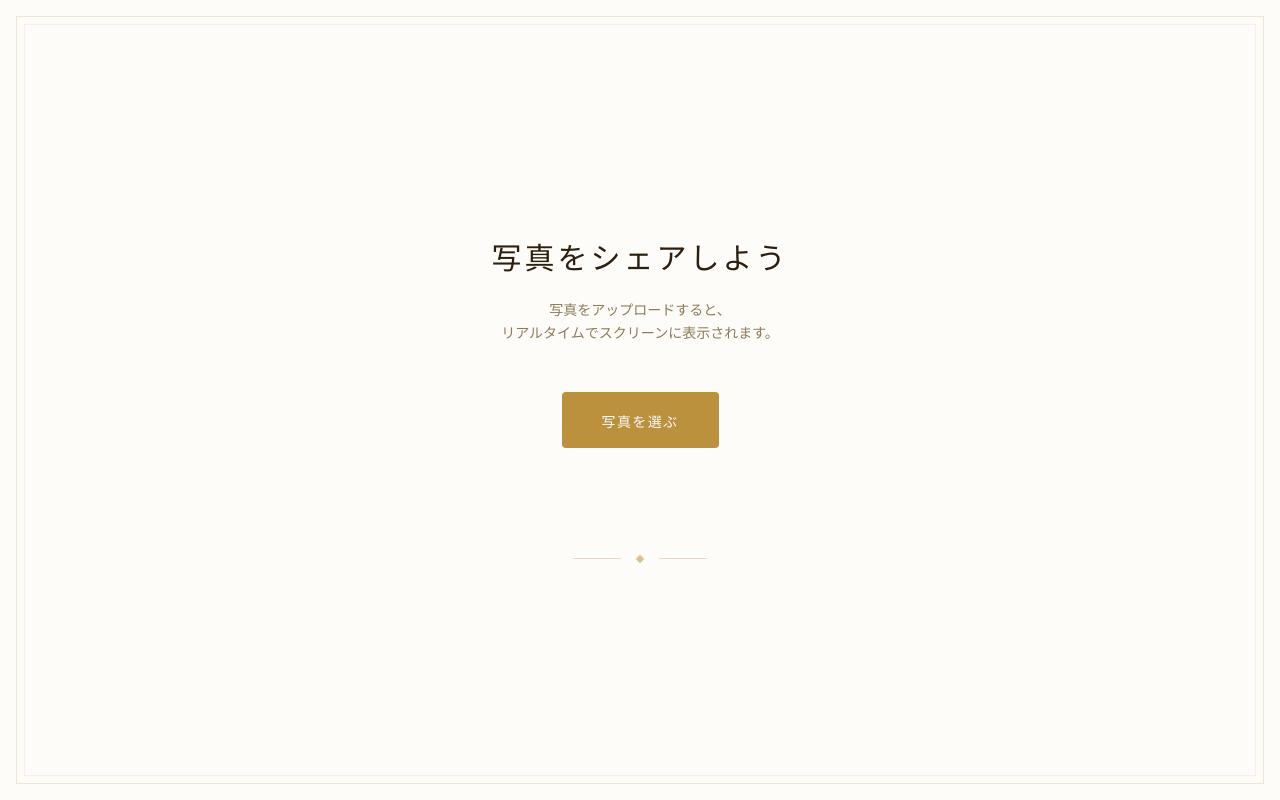
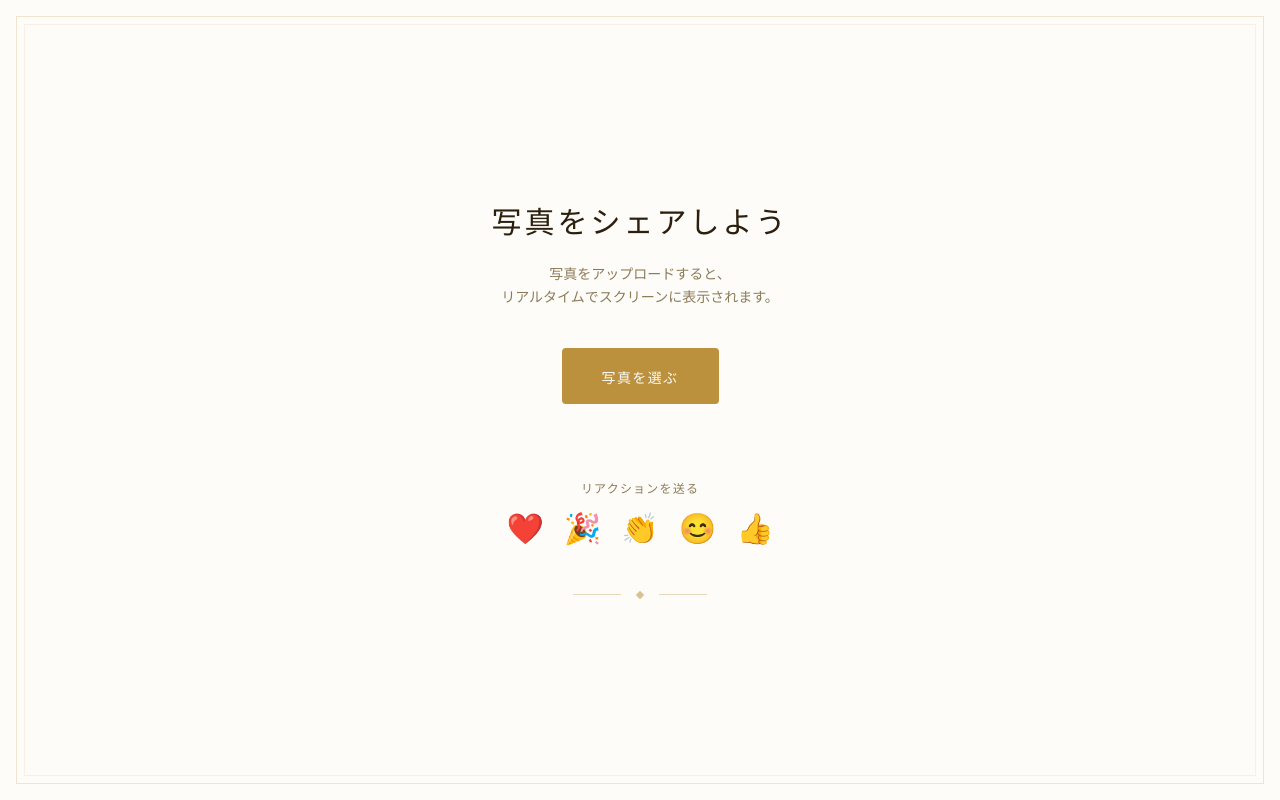
Before and after one commit to horii203/realtime-slide, a Next.js app: page /upload in a window 1280 px wide. Built offline with nearby package versions, Linux system fonts and the light colour scheme.

Commit message:
リアクション機能

```diff
--- /dev/null
+++ b/app/api/reaction/route.ts
@@ -0,0 +1,20 @@
+import Pusher from "pusher";
+import { NextRequest, NextResponse } from "next/server";
+
+const pusher = new Pusher({
+  appId: process.env.PUSHER_APP_ID!,
+  key: process.env.PUSHER_KEY!,
+  secret: process.env.PUSHER_SECRET!,
+  cluster: process.env.PUSHER_CLUSTER!,
+  useTLS: true,
+});
+
+export async function POST(req: NextRequest) {
+  const { emoji } = await req.json();
+  if (!emoji) {
+    return NextResponse.json({ error: "emoji required" }, { status: 400 });
+  }
+
+  await pusher.trigger("wedding", "reaction", { emoji });
+  return NextResponse.json({ ok: true });
+}
--- a/app/screen/page.tsx
+++ b/app/screen/page.tsx
@@ -9,9 +9,12 @@ function shuffle<T>(arr: T[]): T[] {
   return [...arr].sort(() => Math.random() - 0.5);
 }
 
+type Reaction = { id: string; emoji: string; x: number };
+
 export default function ScreenPage() {
   const [currentUrl, setCurrentUrl] = useState<string | null>(null);
   const [visible, setVisible] = useState(false);
+  const [reactions, setReactions] = useState<Reaction[]>([]);
   const photosRef = useRef<string[]>([]);
   const queueRef = useRef<string[]>([]);
   const currentUrlRef = useRef<string | null>(null);
@@ -78,6 +81,15 @@ export default function ScreenPage() {
       if (!runningRef.current) start();
     });
 
+    channel.bind("reaction", (data: { emoji: string }) => {
+      const id = Math.random().toString(36).slice(2);
+      const x = 10 + Math.random() * 80;
+      setReactions((prev) => [...prev, { id, emoji: data.emoji, x }]);
+      setTimeout(() => {
+        setReactions((prev) => prev.filter((r) => r.id !== id));
+      }, 3000);
+    });
+
     return () => {
       channel.unbind_all();
       pusher.disconnect();
@@ -95,6 +107,13 @@ export default function ScreenPage() {
 
   return (
     <main className="fixed inset-0 bg-black">
+      <style>{`
+        @keyframes float-up {
+          0%   { transform: translateY(0);      opacity: 1; }
+          60%  { opacity: 1; }
+          100% { transform: translateY(-50vh); opacity: 0; }
+        }
+      `}</style>
       <img
         key={currentUrl}
         src={currentUrl}
@@ -107,6 +126,18 @@ export default function ScreenPage() {
           });
         }}
       />
+      {reactions.map((r) => (
+        <div
+          key={r.id}
+          className="fixed bottom-8 text-5xl pointer-events-none select-none"
+          style={{
+            left: `${r.x}%`,
+            animation: "float-up 3s linear forwards",
+          }}
+        >
+          {r.emoji}
+        </div>
+      ))}
     </main>
   );
 }
--- a/app/upload/page.tsx
+++ b/app/upload/page.tsx
@@ -1,11 +1,21 @@
 "use client";
 
 import { useState } from "react";
+
+const EMOJIS = ["❤️", "🎉", "👏", "😊", "👍"];
 
 export default function UploadPage() {
   const [status, setStatus] = useState<"idle" | "uploading" | "done" | "error">(
     "idle",
   );
+
+  async function sendReaction(emoji: string) {
+    await fetch("/api/reaction", {
+      method: "POST",
+      headers: { "Content-Type": "application/json" },
+      body: JSON.stringify({ emoji }),
+    });
+  }
 
   async function handleFileChange(e: React.ChangeEvent<HTMLInputElement>) {
     const file = e.target.files?.[0];
@@ -32,7 +42,7 @@ export default function UploadPage() {
       <div className="absolute inset-6 border border-primary/10 pointer-events-none" />
 
       {/* コンテンツ */}
-      <div className="relative z-10 flex flex-col items-center gap-8 px-6 text-center">
+      <div className="relative z-10 flex flex-col items-center gap-6 px-6 text-center">
         {/* タイトル */}
         <div className="flex flex-col items-center gap-6">
           <h1 className="text-3xl tracking-widest text-foreground">
@@ -78,6 +88,24 @@ export default function UploadPage() {
           )}
         </div>
 
+        {/* リアクション */}
+        <div className="flex flex-col items-center gap-3 mt-2">
+          <p className="text-muted-foreground text-xs tracking-widest">
+            リアクションを送る
+          </p>
+          <div className="flex gap-5">
+            {EMOJIS.map((emoji) => (
+              <button
+                key={emoji}
+                onClick={() => sendReaction(emoji)}
+                className="text-3xl hover:scale-125 active:scale-95 transition-transform duration-150"
+              >
+                {emoji}
+              </button>
+            ))}
+          </div>
+        </div>
+
         {/* デコレーションライン */}
         <div className="flex items-center gap-4 mt-6">
           <div className="w-12 h-px bg-primary/30" />
```
